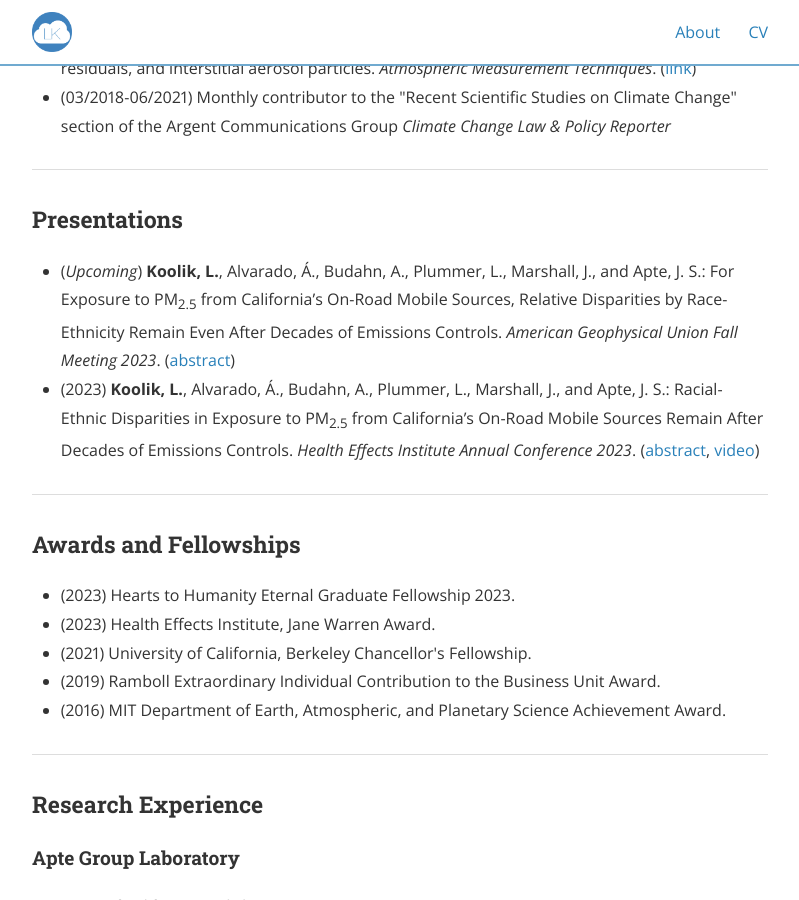
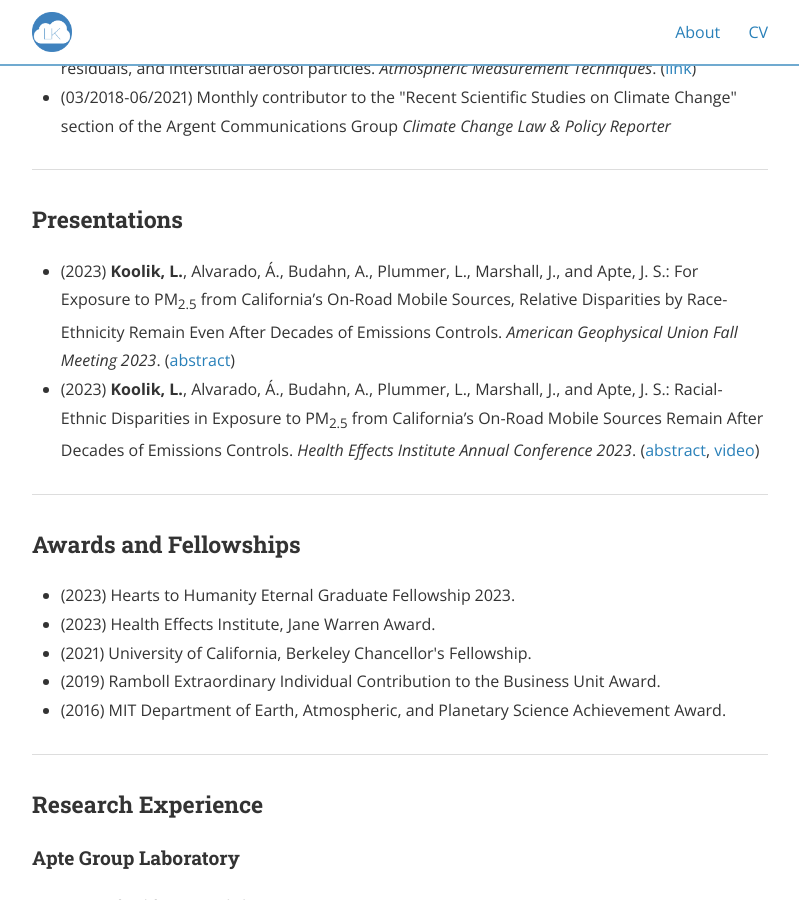
Before and after one commit to lkoolik/lkoolik.github.io, a Jekyll site: the page built from cv.md, in a window 1280 px wide and 900 px high, scrolled down 769 px. Shown: the whole window, without its empty margins (240-1039 px from the left). Built offline with Jekyll 4.4.1, drawn with Linux system fonts in a browser that asks for light colours; nearby versions of some CDN libraries.

Commit message:
Update cv.md

```diff
--- a/cv.md
+++ b/cv.md
@@ -28,7 +28,7 @@ main_nav: true
 
 <h3>Presentations</h3>
 <ul>
-  <li>(<em>Upcoming</em>) <b>Koolik, L.</b>, Alvarado, Á., Budahn, A., Plummer, L., Marshall, J., and Apte, J. S.: For Exposure to PM<sub>2.5</sub> from California’s On-Road Mobile Sources, Relative Disparities by Race-Ethnicity Remain Even After Decades of Emissions Controls. <i> American Geophysical Union Fall Meeting 2023</i>. (<a href="https://agu.confex.com/agu/fm23/meetingapp.cgi/Paper/1353220">abstract</a>)</li>
+  <li>(2023) <b>Koolik, L.</b>, Alvarado, Á., Budahn, A., Plummer, L., Marshall, J., and Apte, J. S.: For Exposure to PM<sub>2.5</sub> from California’s On-Road Mobile Sources, Relative Disparities by Race-Ethnicity Remain Even After Decades of Emissions Controls. <i> American Geophysical Union Fall Meeting 2023</i>. (<a href="https://agu.confex.com/agu/fm23/meetingapp.cgi/Paper/1353220">abstract</a>)</li>
   <li>(2023) <b>Koolik, L.</b>, Alvarado, Á., Budahn, A., Plummer, L., Marshall, J., and Apte, J. S.: Racial-Ethnic Disparities in Exposure to PM<sub>2.5</sub> from California’s On-Road Mobile Sources Remain After Decades of Emissions Controls. <i> Health Effects Institute Annual Conference 2023</i>. (<a href="https://www.healtheffects.org/system/files/koolik-abstract-ac2023.pdf">abstract</a>, <a href="https://www.youtube.com/live/o81og34HRfw?si=4AH7Bvb-w2o41OHT">video</a>)</li>
 </ul>
 
```
